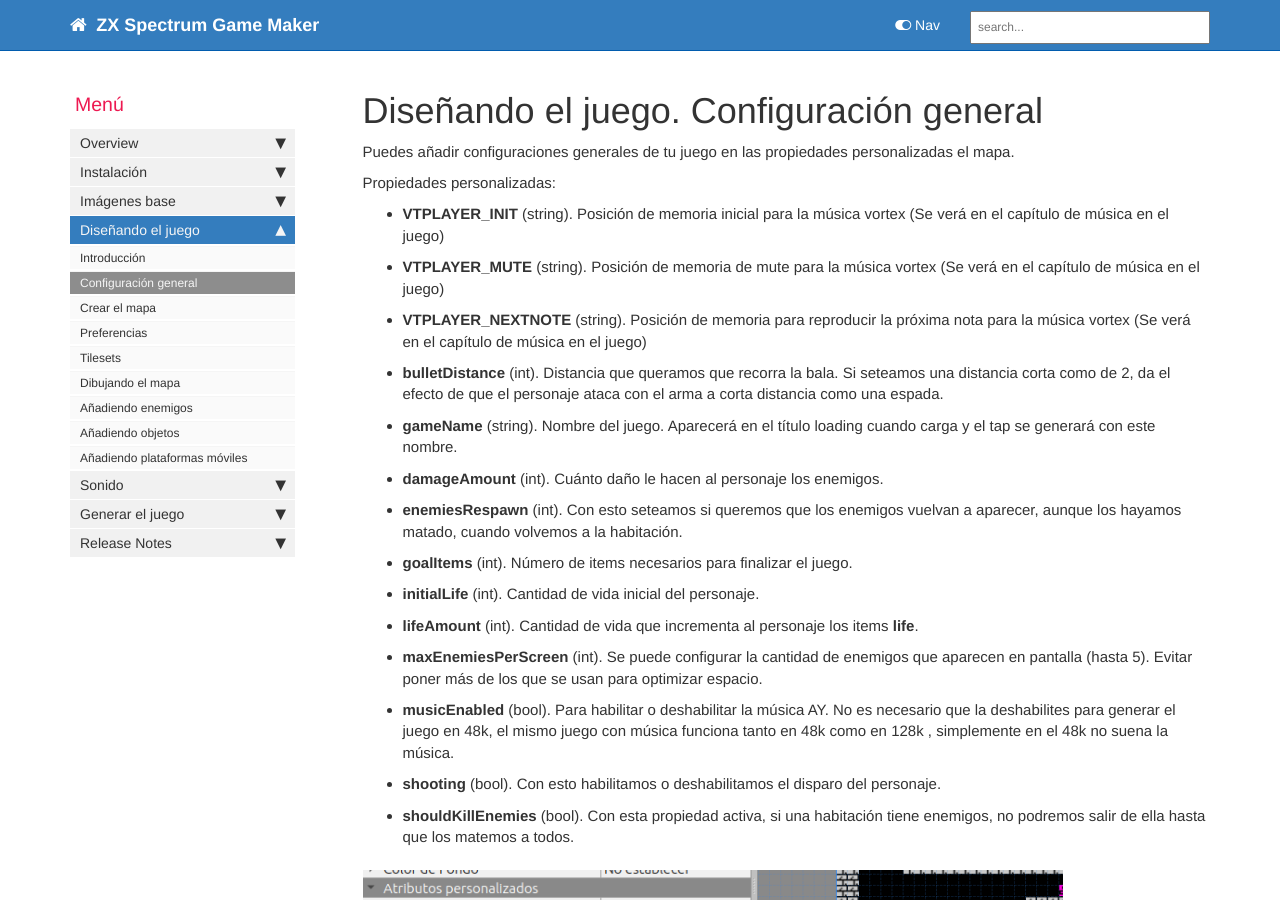
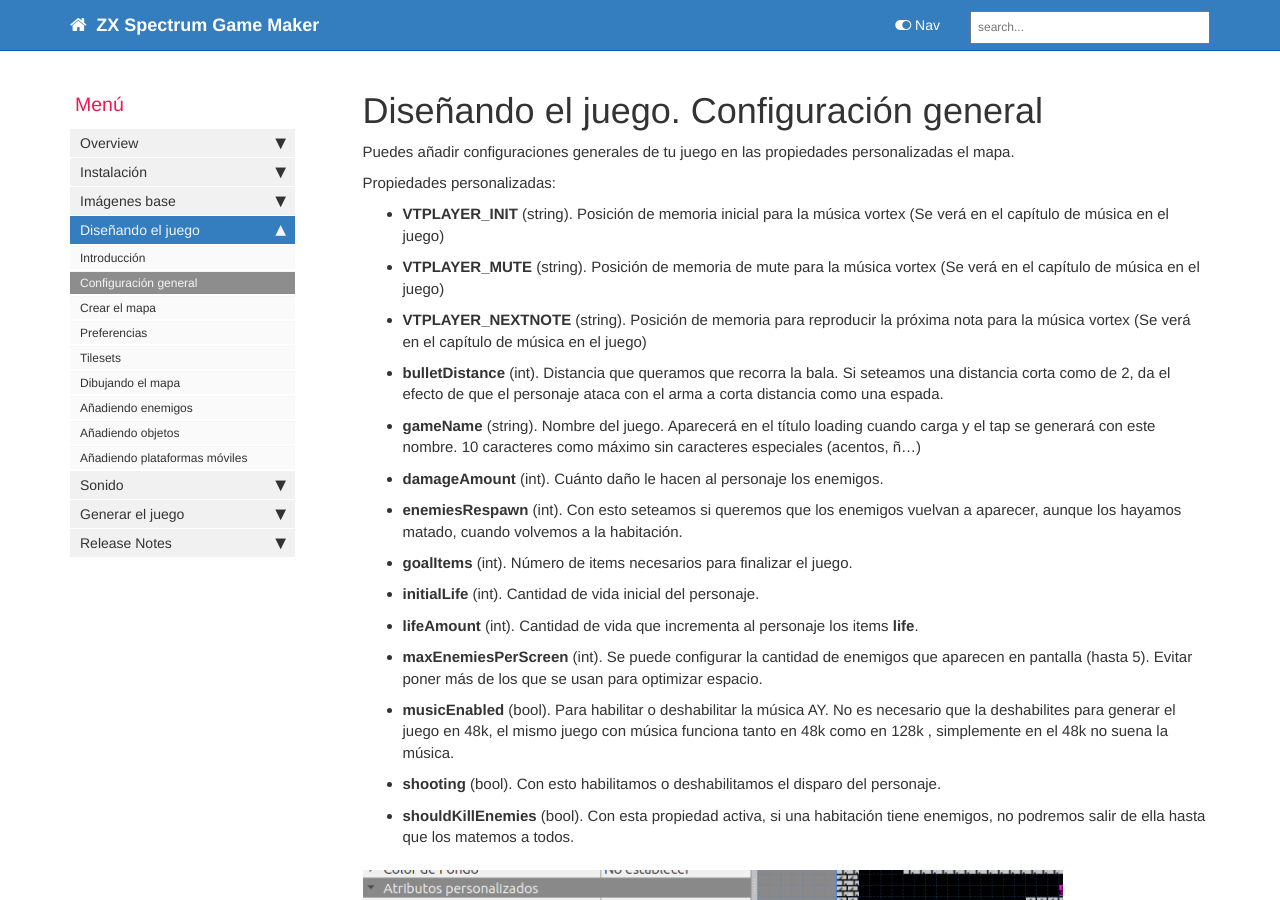
Before and after one commit to rtorralba/zx-game-maker-www, a Jekyll site: the page built from pages/mydoc/mydoc_tiled_general_configuration.md, in a window 1280 px wide and 900 px high. Built offline with Jekyll 4.4.1, drawn with Linux system fonts in a browser that asks for light colours; comment, search, counter and statistics services are not loaded.

Commit message:
improve gameName documentation

```diff
--- a/pages/mydoc/mydoc_tiled_general_configuration.md
+++ b/pages/mydoc/mydoc_tiled_general_configuration.md
@@ -16,7 +16,7 @@ Propiedades personalizadas:
 * **VTPLAYER_MUTE** (string). Posición de memoria de mute para la música vortex (Se verá en el capítulo de música en el juego)
 * **VTPLAYER_NEXTNOTE** (string). Posición de memoria para reproducir la próxima nota para la música vortex (Se verá en el capítulo de música en el juego)
 * **bulletDistance** (int). Distancia que queramos que recorra la bala. Si seteamos una distancia corta como de 2, da el efecto de que el personaje ataca con el arma a corta distancia como una espada.
-* **gameName** (string). Nombre del juego. Aparecerá en el título loading cuando carga y el tap se generará con este nombre.
+* **gameName** (string). Nombre del juego. Aparecerá en el título loading cuando carga y el tap se generará con este nombre. 10 caracteres como máximo sin caracteres especiales (acentos, ñ...)
 * **damageAmount** (int). Cuánto daño le hacen al personaje los enemigos.
 * **enemiesRespawn** (int). Con esto seteamos si queremos que los enemigos vuelvan a aparecer, aunque los hayamos matado, cuando volvemos a la habitación.
 * **goalItems** (int). Número de items necesarios para finalizar el juego.
```
